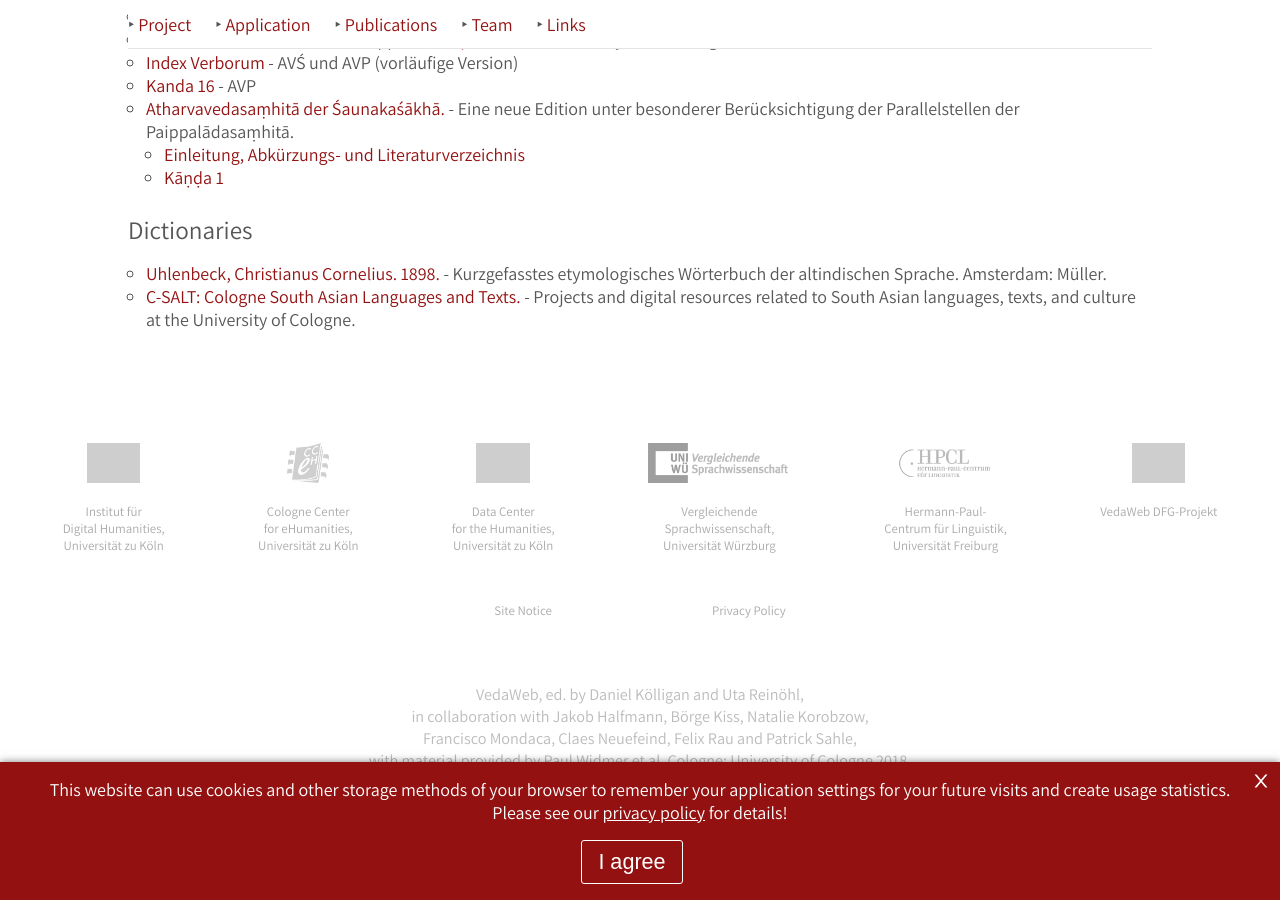
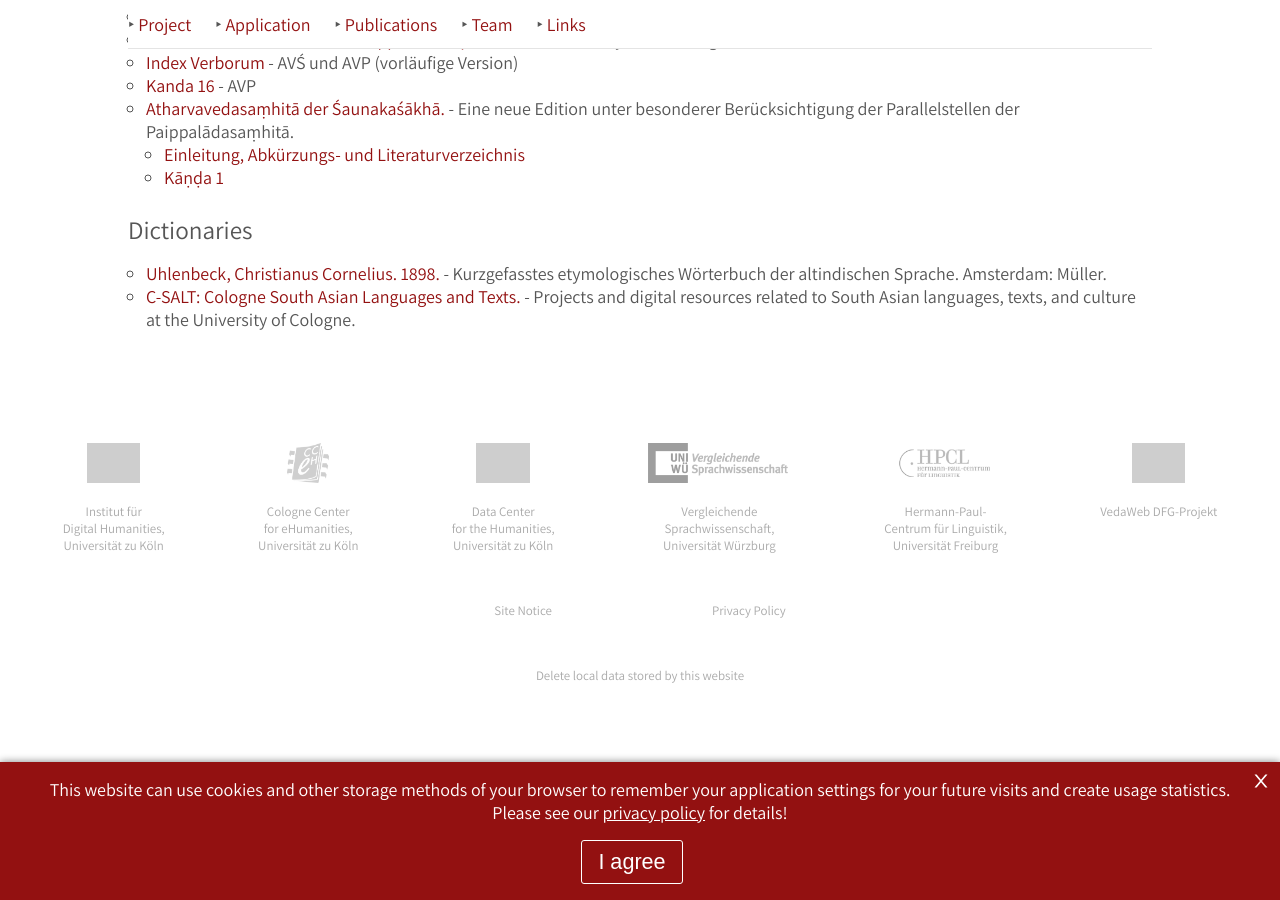
Before and after one commit to VedaWebProject/vedaweb-project-page, a Jekyll site: the page built from index.md, in a window 1280 px wide and 900 px high, scrolled down 4369 px. Built offline with Jekyll 4.4.1, drawn with Linux system fonts in a browser that asks for light colours; grey boxes are pictures that could not be loaded.

Commit message:
Remove project credits from footer

```diff
--- a/_layouts/default.html
+++ b/_layouts/default.html
@@ -83,13 +83,6 @@
             <span style="padding: 0 4rem"></span>
             <a href="/rigveda/privacypolicy">Privacy Policy</a>
         </div>
-
-        <p>
-            VedaWeb, ed. by Daniel Kölligan and Uta Reinöhl,<br>
-            in collaboration with Jakob Halfmann, Börge Kiss, Natalie Korobzow,<br>
-            Francisco Mondaca, Claes Neuefeind, Felix Rau and Patrick Sahle,<br>
-            with material provided by Paul Widmer et al. Cologne: University of Cologne 2018.
-        </p>
 
         <div class="flex-row" style="justify-content: center;">
             <a href="#" onClick="(() => {localStorage.clear(); alert('local storage cleared'); return false;})();">Delete local data stored by this website</a>
```
